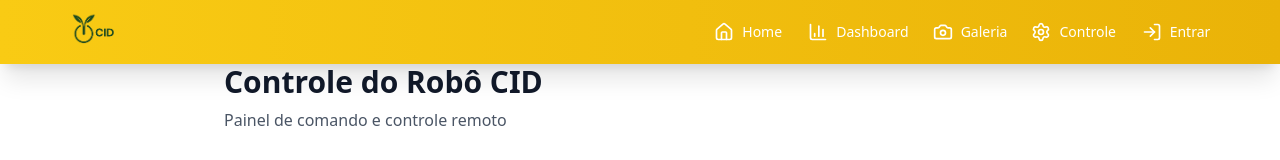
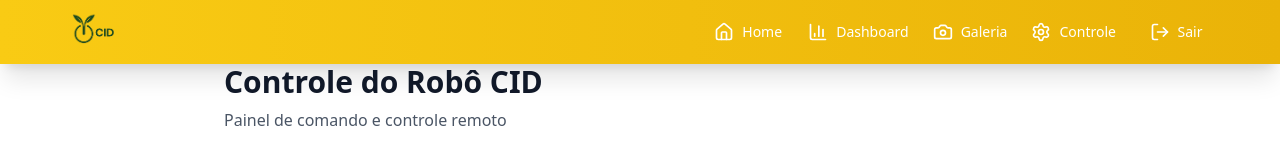
Before and after one commit to arturj9/cid-front, a Next.js app: page /controle in a window 1280 px wide. Shown: the top 160 px of the page. Built offline with nearby package versions, Linux system fonts and the light colour scheme.

Commit message:
fix: possivelmente corrigido erro de hydration do menu hamburguer

```diff
--- a/src/components/mySheet.tsx
+++ b/src/components/mySheet.tsx
@@ -7,7 +7,7 @@ import {
   SheetTrigger,
 } from "@/components/ui/sheet";
 
-import { Menu, Home, BarChart3, Camera, Settings, LogIn } from "lucide-react";
+import { Menu, Home, BarChart3, Camera, Settings, LogOut } from "lucide-react";
 import Link from "next/link";
 
 export function MySheet() {
@@ -20,7 +20,6 @@ export function MySheet() {
         <SheetHeader>
           <SheetTitle>CID Manager</SheetTitle>
           <SheetDescription
-            asChild
             className="my-10 flex flex-col gap-7 mx-auto
             w-36 items-start"
           >
@@ -62,8 +61,8 @@ export function MySheet() {
               className="flex gap-3 items-center justify-center text-white
           rounded-sm p-1 text-lg  "
             >
-              <LogIn width={30} />
-              Entrar
+              <LogOut width={30} />
+              Sair
             </Link>
           </SheetDescription>
         </SheetHeader>
--- a/src/components/navbar.tsx
+++ b/src/components/navbar.tsx
@@ -1,6 +1,6 @@
 import Image from "next/image";
 import { MySheet } from "./mySheet";
-import { Home, BarChart3, Camera, Settings, LogIn } from "lucide-react";
+import { Home, BarChart3, Camera, Settings, LogOut } from "lucide-react";
 import Link from "next/link";
 export function NavBar() {
   return (
@@ -53,8 +53,8 @@ export function NavBar() {
             className="flex gap-2 items-center justify-center min-w-20 text-white
           rounded-sm p-1 text-sm hover:bg-laranja/75 transition-all duration-200"
           >
-            <LogIn width={20} />
-            Entrar
+            <LogOut width={20} />
+            Sair
           </Link>
         </div>
       </nav>
```
